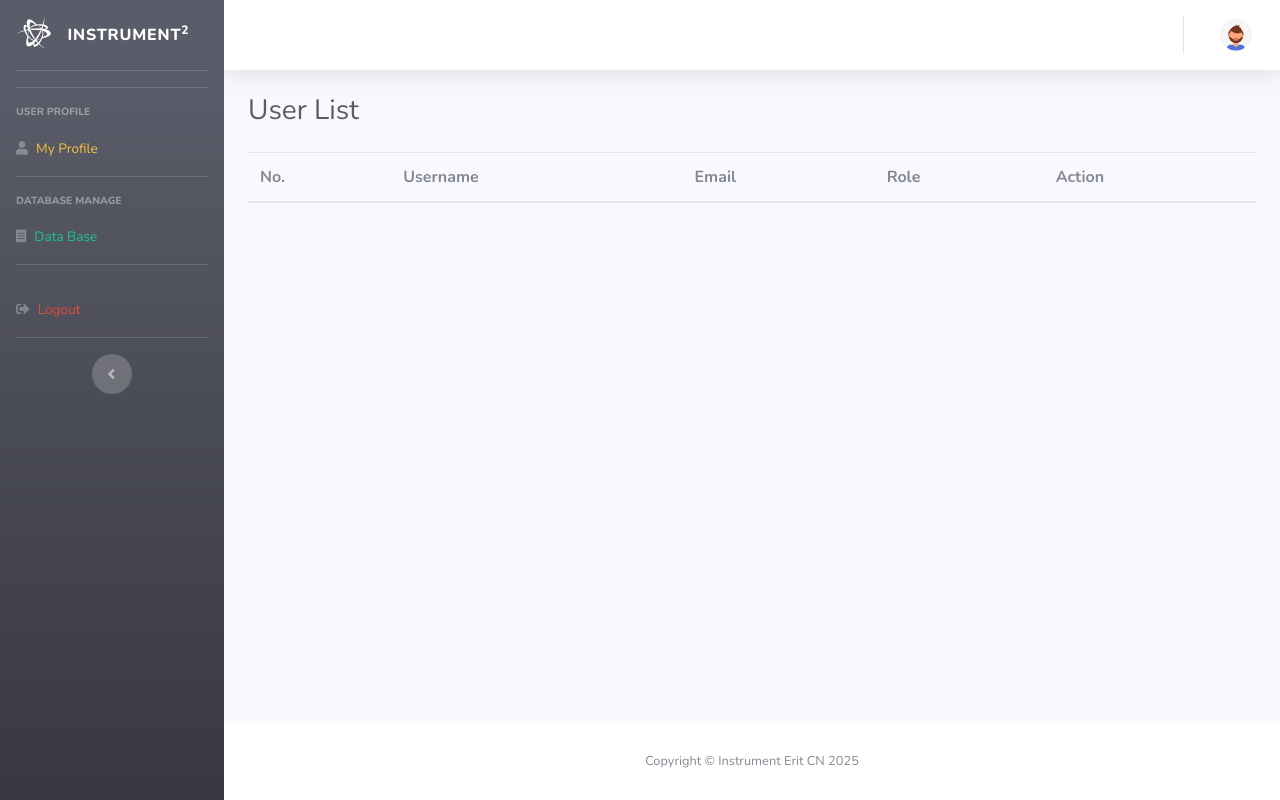
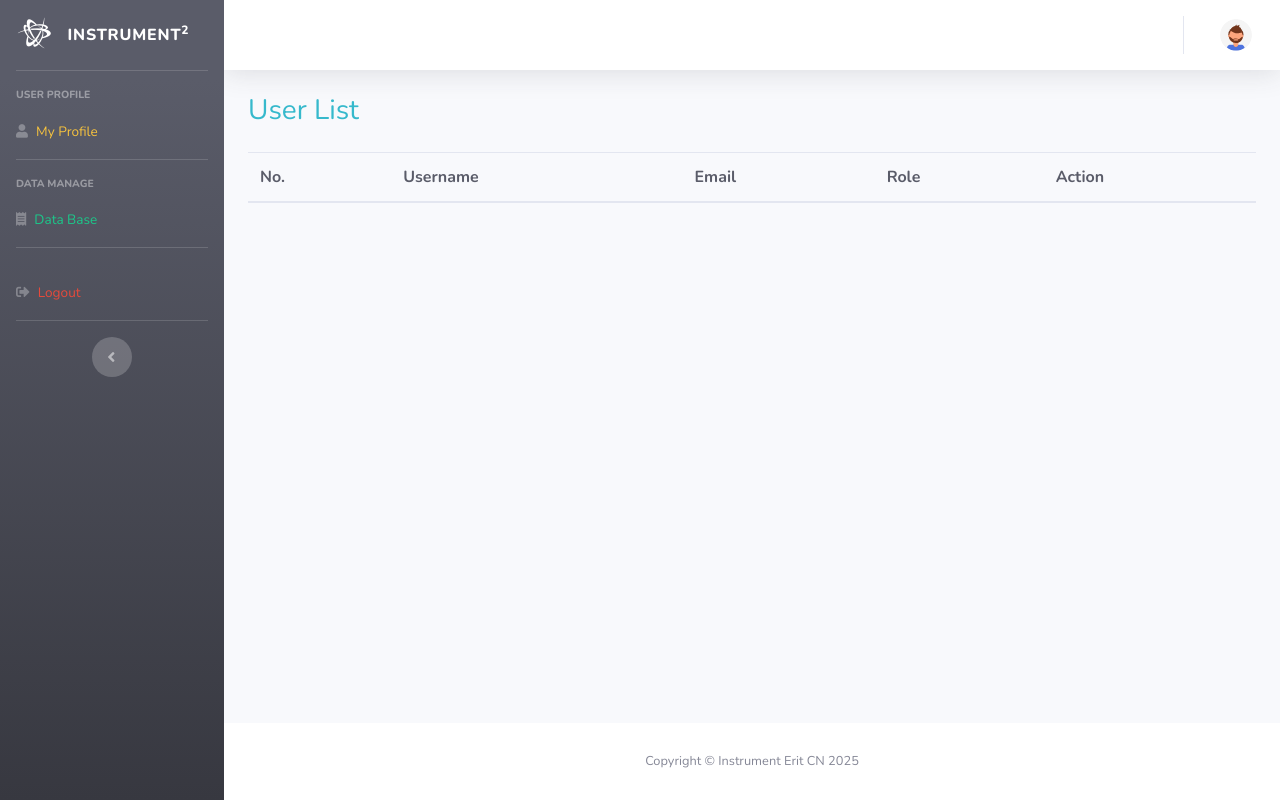
Before and after one commit to eritcn/ci4app, a CodeIgniter 4 app: the page made by app/Views/admin/index.php in a window 1280 px wide. Run offline with PHP 8.4 and a stand-in for CodeIgniter, Linux system fonts and the light colour scheme; the template is opened without the code that fills it, so the values that code supplies are empty; some libraries are stand-ins or nearby versions.

Commit message:
committed

```diff
--- a/app/Config/Routes.php
+++ b/app/Config/Routes.php
@@ -13,11 +13,13 @@ $routes->get('/', 'User::index');
 
 
 $routes->get('/user', 'User::index');
-$routes->get('/user', 'User::database');
+$routes->get('/database', 'Database::index');
+
 
 
 $routes->get('/user/index', 'User::index', ['filter' => 'role:user']);
-$routes->get('/user/database', 'User::database', ['filter' => 'role:user']);
+$routes->get('/database', 'Database::index', ['filter' => 'role:user']);
+$routes->get('/database', 'User::database', ['filter' => 'role:admin']);
 
 
 $routes->get('/admin', 'Admin::index', ['filter' => 'role:admin']);
--- a/app/Views/admin/index.php
+++ b/app/Views/admin/index.php
@@ -5,11 +5,11 @@
 <div class="container-fluid">
 
                     <!-- Page Heading -->
-                    <h1 class="h3 mb-4 text-gray-800">User List</h1>
+                    <h1 class="h3 mb-4 text-info">User List</h1>
                     <div class="row">
                         <div class="col-lg-12">
                            <table class="table">
-  <thead>
+  <thead class="th text-dark">
     <tr>
       <th scope="col">No.</th>
       <th scope="col">Username</th>
--- a/app/Views/user/database.php
+++ b/app/Views/database.php
@@ -5,7 +5,7 @@
 <div class="container-fluid">
 
                     <!-- Page Heading -->
-                    <h1 class="h3 mb-4 text-primary">Data Base</h1>
+                    <h1 class="h3 mb-4 text-success">Data Base</h1>
                     <div class="row">
                         <div class="col-lg-12">
 
@@ -20,7 +20,7 @@
       <th scope="col">Note</th>
     </tr>
   </thead>
-  <tbody class="table-group-divider text-gray-600">
+  <tbody class="table-group-divider text-gray-800">
     <tr>
       <th scope="row">1</th>
       <td>01-01-0001</td>
--- a/app/Views/templates/sidebar.php
+++ b/app/Views/templates/sidebar.php
@@ -23,10 +23,10 @@
                     <i class="fas fa-users"></i>
                     <span class="user-list text-info">User List</span></a>
             </li>
-<?php endif; ?>
+
             <!-- Divider -->
             <hr class="sidebar-divider ">
-
+<?php endif; ?>
             <!-- Heading -->
             <div class="sidebar-heading">
                 User Profile
@@ -43,11 +43,11 @@
 
             <!-- New Item Data Base -->
                <div class="sidebar-heading">
-                Database Manage
+                Data Manage
             </div>
 
             <li class="nav-item">
-                <a class="nav-link" href="<?= base_url('user/database'); ?>">
+                <a class="nav-link" href="<?= base_url('database'); ?>">
                     <i class="fas fa-receipt"></i>
                     <span class="data-base text-success">Data Base</span></a>
             </li>
--- a/app/Views/user/index.php
+++ b/app/Views/user/index.php
@@ -5,7 +5,7 @@
 <div class="container-fluid">
 
                     <!-- Page Heading -->
-                    <h1 class="h3 mb-4 text-gray-800">My Profile</h1>
+                    <h1 class="h3 mb-4 text-warning">My Profile</h1>
 
                     <div class="row">
     <div class="col-lg-12">
```
Also changed, not shown: app/Controllers/Admin.php (+7 -5 lines), app/Controllers/Database.php (added, +15 -0 lines), public/img/undraw_profile_.svg (added), public/img/user1.svg (added), public/img/user2.svg (added), public/img/user3.svg (added).
